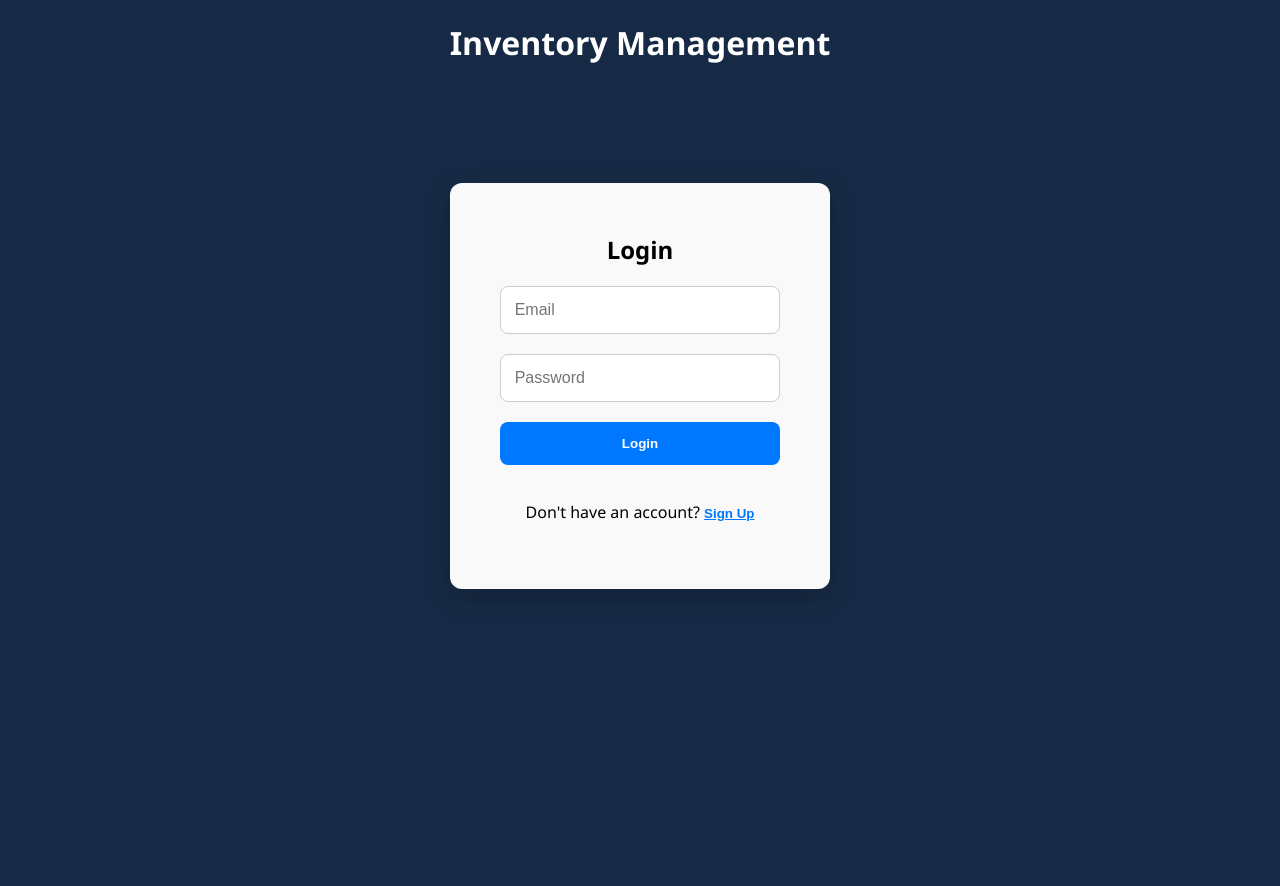
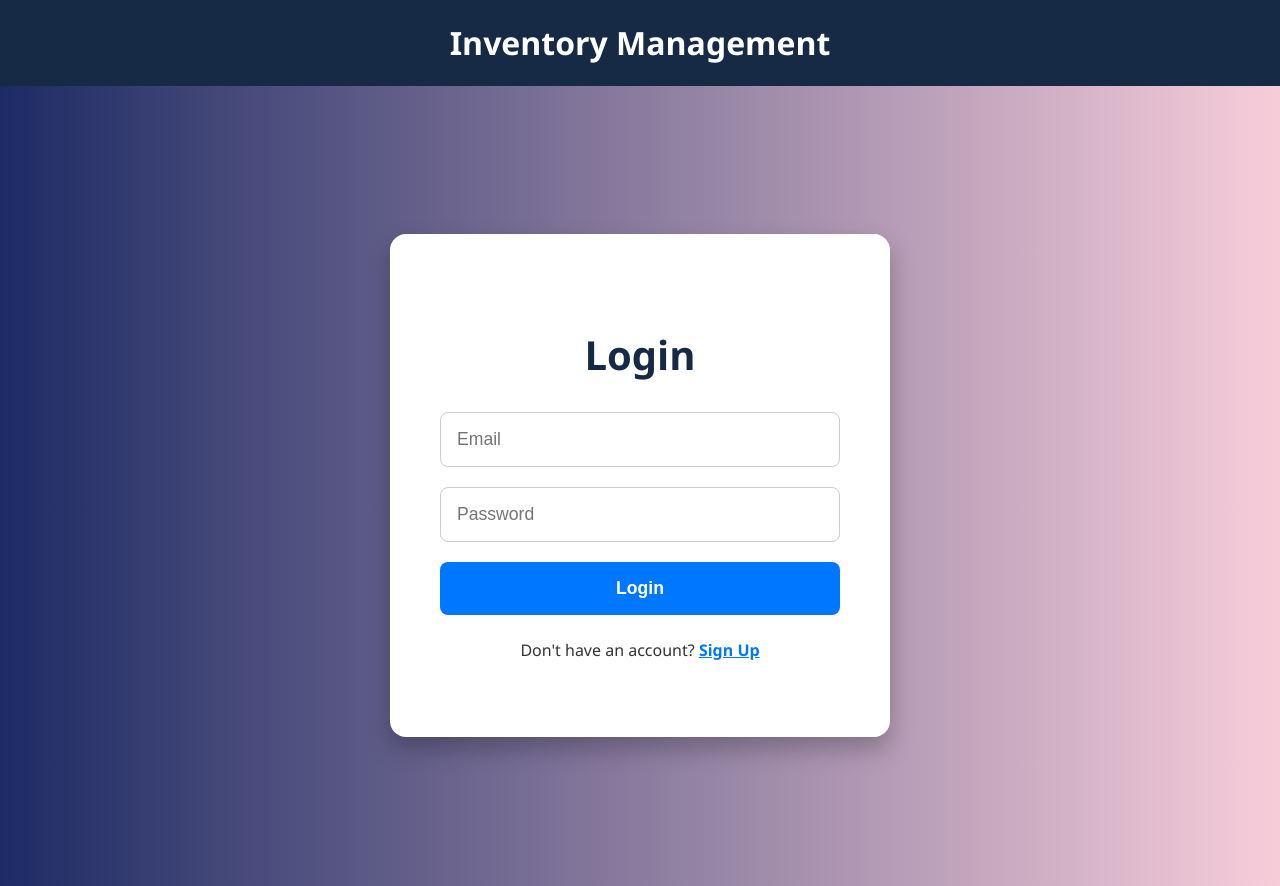
Before and after one commit to jeanran/INVENTORY-MANAGEMENT, a React (Vite) app: page / in a window 1280 px wide. Before the commit the page ends 800 px from the top, so only its background shows below. Built offline with nearby package versions, Linux system fonts and the light colour scheme.

Commit message:
new changes

```diff
--- a/package.json
+++ b/package.json
@@ -18,7 +18,7 @@
     "@eslint/js": "^9.25.0",
     "@types/react": "^19.1.2",
     "@types/react-dom": "^19.1.2",
-    "@vitejs/plugin-react": "^4.4.1",
+    "@vitejs/plugin-react": "^4.5.0",
     "eslint": "^9.25.0",
     "eslint-plugin-react-hooks": "^5.2.0",
     "eslint-plugin-react-refresh": "^0.4.19",
--- a/src/App.css
+++ b/src/App.css
@@ -3,11 +3,14 @@ body {
   background-color: #172a45;
   margin: 0;
   padding: 0;
+  height: 100%;
   display: flex;
   justify-content: center;
   align-items: center;
 
-
+*{
+  box-sizing: border-box;
+}
 }
 h1 {
 
--- a/src/components/Auth.jsx
+++ b/src/components/Auth.jsx
@@ -1,7 +1,6 @@
-// src/components/AuthForm.jsx
 import { useState } from 'react';
 import { supabase } from '../supabaseClient';
-import './AuthForm.css'; // Optional for styling
+import './AuthForm.css';
 
 export default function AuthForm({ onAuth }) {
   const [email, setEmail] = useState('');
@@ -15,24 +14,39 @@ export default function AuthForm({ onAuth }) {
     let authResult;
     if (isSignup) {
       authResult = await supabase.auth.signUp({ email, password });
+
+      const { data: userData, error: signupError } = authResult;
+      if (signupError) {
+        setError(signupError.message);
+        return;
+      }
+
+      const { user } = userData;
+      await supabase.from('inventory_accounts').insert([
+        {
+          user_id: user.id,
+          email: user.email,
+        }
+      ]);
+
+      onAuth(user);
     } else {
       authResult = await supabase.auth.signInWithPassword({ email, password });
-    }
-
       const { data, error } = authResult;
       if (error) {
         setError(error.message);
       } else {
         setError('');
-      onAuth(data.user); // Notify App component
+        onAuth(data.user);
+      }
     }
   };
 
   return (
-    <div className="auth-wrapper">
+    <div className="auth-container">
+      <div className="auth-card">
+        <h2>{isSignup ? 'Sign Up' : 'Login'}</h2>
         <form onSubmit={handleSubmit}>
-        <h2>{isSignup ? 'Sign Up' : 'Login'}</h2>
-
           <input
             type="email"
             placeholder="Email"
@@ -50,20 +64,16 @@ export default function AuthForm({ onAuth }) {
           />
 
           <button type="submit">{isSignup ? 'Sign Up' : 'Login'}</button>
+          {error && <p className="error">{error}</p>}
+        </form>
 
-        {error && <p className="error">{error}</p>}
-
-        <p>
+        <p className="auth-toggle">
           {isSignup ? 'Already have an account?' : "Don't have an account?"}{' '}
-          <button
-            type="button"
-            className="toggle-button"
-            onClick={() => setIsSignup(!isSignup)}
-          >
+          <span onClick={() => setIsSignup(!isSignup)}>
             {isSignup ? 'Log In' : 'Sign Up'}
-          </button>
+          </span>
         </p>
-      </form>
+      </div>
     </div>
   );
 }
--- a/src/components/Authform.css
+++ b/src/components/Authform.css
@@ -1,60 +1,85 @@
-.auth-wrapper {
+.auth-container {
+  width: 100vw;
+  height: 100vh;
+  background: linear-gradient(to right, #1d2b64, #f8cdda); /* or keep your blue if you prefer */
   display: flex;
   justify-content: center;
   align-items: center;
-  min-height: 75vh;
+  padding: 40px;
 }
 
-form {
-  background: #f9f9f9;
-  padding: 50px;
-  border-radius: 12px;
-  box-shadow: 0 8px 24px rgba(0, 0, 0, 0.2);
+/* Centered card */
+.auth-card {
+  background-color: #ffffff;
+  padding: 60px 50px;
+  border-radius: 16px;
+  box-shadow: 0 12px 24px rgba(0, 0, 0, 0.25);
   width: 100%;
   max-width: 500px;
+  min-width: 420px;
+  display: flex;
+  flex-direction: column;
+  align-items: center;
+}
+
+/* Header */
+.auth-card h2 {
+  margin-bottom: 30px;
+  font-size: 2.5rem;
+  color: #172a45;
+}
+
+/* Form content */
+.auth-card form {
+  width: 100%;
   display: flex;
   flex-direction: column;
   gap: 20px;
 }
 
-form h2 {
-  text-align: center;
-  margin: 0;
+/* Inputs */
+.auth-card input {
+  padding: 16px;
+  font-size: 1.1rem;
+  border: 1px solid #ccc;
+  border-radius: 8px;
+  width: 100%;
 }
 
-form input {
-  padding: 14px;
-  font-size: 1rem;
-  border: 1px solid #ccc;
+/* Button */
+.auth-card button {
+  padding: 16px;
+  font-size: 1.1rem;
+  font-weight: bold;
+  border: none;
   border-radius: 8px;
+  background-color: #0077ff;
+  color: white;
+  cursor: pointer;
+  transition: background-color 0.3s;
 }
 
-form button {
-  padding: 14px;
-  background-color: #0077ff;
-  color: white;
-  border: none;
-  border-radius: 8px;
-  font-weight: bold;
-  cursor: pointer;
-}
-
-form button:hover {
+.auth-card button:hover {
   background-color: #005fcc;
 }
 
-.toggle-button {
-  background: none;
+/* Toggle and errors */
+.auth-toggle {
+  margin-top: 24px;
+  font-size: 1rem;
+  color: #333;
+}
+
+.auth-toggle span {
   color: #0077ff;
-  border: none;
+  cursor: pointer;
   font-weight: bold;
-  cursor: pointer;
   text-decoration: underline;
-  padding: 0;
 }
 
 .error {
   color: red;
+  font-size: 0.9rem;
   text-align: center;
-  font-size: 0.9rem;
+  margin-top: -10px;
 }
```
Also changed, not shown: 1 other file (tests, documents, lock files or other folders). Lines whose indentation alone changed are shown as unchanged.
